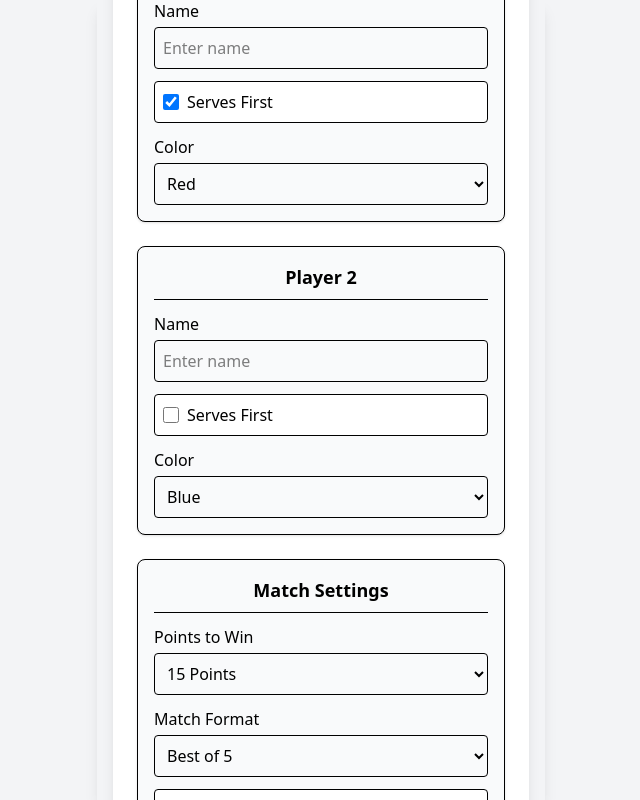
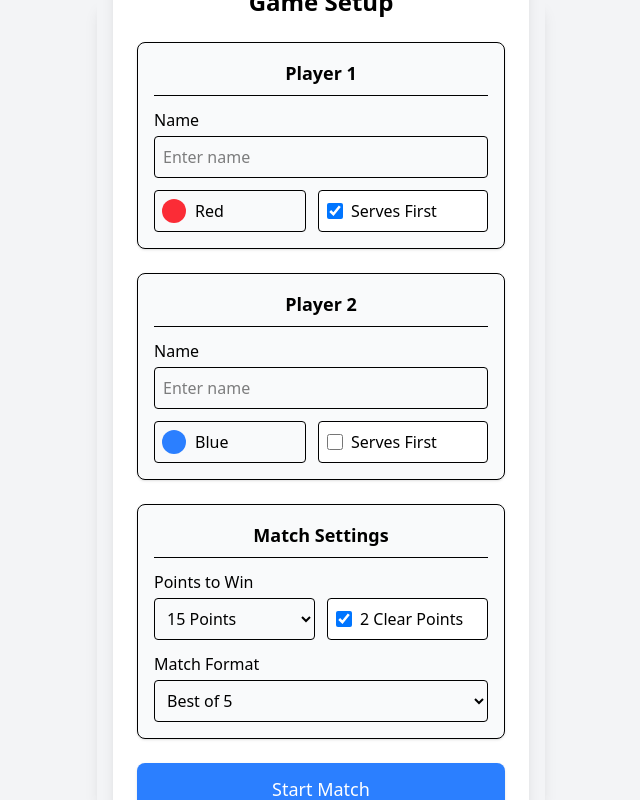
Before and after one commit to WebDevRich-01/Squash-Marker, a React (Vite) app: page / in a window 1280 px wide. Shown: the whole page, without its empty margins (319-959 px from the left). Built offline with nearby package versions, Linux system fonts and the light colour scheme.

Commit message:
Improved layout of the match settings screen to take up less space.

```diff
--- a/src/components/GameSetupScreen.jsx
+++ b/src/components/GameSetupScreen.jsx
@@ -34,14 +34,20 @@ export default function GameSetupScreen({
   };
 
   const colorOptions = [
-    { value: "border-red-500", label: "Red", class: "bg-red-500" },
-    { value: "border-blue-500", label: "Blue", class: "bg-blue-500" },
-    { value: "border-green-500", label: "Green", class: "bg-green-500" },
-    { value: "border-yellow-500", label: "Yellow", class: "bg-yellow-500" },
-    { value: "border-purple-500", label: "Purple", class: "bg-purple-500" },
-    { value: "border-black", label: "Black", class: "bg-black text-white" },
-    { value: "border-white", label: "White", class: "bg-white border" },
+    { value: "border-red-500", label: "Red", bgClass: "bg-red-500" },
+    { value: "border-blue-500", label: "Blue", bgClass: "bg-blue-500" },
+    { value: "border-green-500", label: "Green", bgClass: "bg-green-500" },
+    { value: "border-yellow-500", label: "Yellow", bgClass: "bg-yellow-500" },
+    { value: "border-purple-500", label: "Purple", bgClass: "bg-purple-500" },
+    { value: "border-black", label: "Black", bgClass: "bg-black" },
+    { value: "border-white", label: "White", bgClass: "bg-white border" },
   ];
+
+  // Helper function to get the background class for a color value
+  const getColorBgClass = (colorValue) => {
+    const color = colorOptions.find((c) => c.value === colorValue);
+    return color ? color.bgClass : "";
+  };
 
   return (
     <div className="h-full flex items-center justify-center bg-gray-100 p-4 overflow-auto">
@@ -68,7 +74,38 @@ export default function GameSetupScreen({
                   placeholder="Enter name"
                 />
               </div>
-              <div className="flex items-center p-2 bg-white rounded border">
+
+              {/* Color and Serving side by side */}
+              <div className="flex gap-3">
+                {/* Color selector */}
+                <div className="flex-1">
+                  <div className="relative">
+                    <select
+                      value={settings.player1Color}
+                      onChange={(e) =>
+                        setSettings({
+                          ...settings,
+                          player1Color: e.target.value,
+                        })
+                      }
+                      className="w-full p-2 border rounded appearance-none pl-10"
+                    >
+                      {colorOptions.map((color) => (
+                        <option key={color.value} value={color.value}>
+                          {color.label}
+                        </option>
+                      ))}
+                    </select>
+                    <div
+                      className={`absolute left-2 top-1/2 transform -translate-y-1/2 w-6 h-6 rounded-full ${getColorBgClass(
+                        settings.player1Color
+                      )}`}
+                    />
+                  </div>
+                </div>
+
+                {/* Serves First checkbox */}
+                <div className="flex-1 flex items-center p-2 bg-white rounded border">
                   <input
                     type="checkbox"
                     checked={settings.player1Serving}
@@ -83,25 +120,6 @@ export default function GameSetupScreen({
                   />
                   <label className="font-medium">Serves First</label>
                 </div>
-              <div>
-                <label className="block mb-1 font-medium">Color</label>
-                <select
-                  value={settings.player1Color}
-                  onChange={(e) =>
-                    setSettings({ ...settings, player1Color: e.target.value })
-                  }
-                  className="w-full p-2 border rounded"
-                >
-                  {colorOptions.map((color) => (
-                    <option
-                      key={color.value}
-                      value={color.value}
-                      className={color.class}
-                    >
-                      {color.label}
-                    </option>
-                  ))}
-                </select>
               </div>
             </div>
           </div>
@@ -124,7 +142,38 @@ export default function GameSetupScreen({
                   placeholder="Enter name"
                 />
               </div>
-              <div className="flex items-center p-2 bg-white rounded border">
+
+              {/* Color and Serving side by side */}
+              <div className="flex gap-3">
+                {/* Color selector */}
+                <div className="flex-1">
+                  <div className="relative">
+                    <select
+                      value={settings.player2Color}
+                      onChange={(e) =>
+                        setSettings({
+                          ...settings,
+                          player2Color: e.target.value,
+                        })
+                      }
+                      className="w-full p-2 border rounded appearance-none pl-10"
+                    >
+                      {colorOptions.map((color) => (
+                        <option key={color.value} value={color.value}>
+                          {color.label}
+                        </option>
+                      ))}
+                    </select>
+                    <div
+                      className={`absolute left-2 top-1/2 transform -translate-y-1/2 w-6 h-6 rounded-full ${getColorBgClass(
+                        settings.player2Color
+                      )}`}
+                    />
+                  </div>
+                </div>
+
+                {/* Serves First checkbox */}
+                <div className="flex-1 flex items-center p-2 bg-white rounded border">
                   <input
                     type="checkbox"
                     checked={!settings.player1Serving}
@@ -139,25 +188,6 @@ export default function GameSetupScreen({
                   />
                   <label className="font-medium">Serves First</label>
                 </div>
-              <div>
-                <label className="block mb-1 font-medium">Color</label>
-                <select
-                  value={settings.player2Color}
-                  onChange={(e) =>
-                    setSettings({ ...settings, player2Color: e.target.value })
-                  }
-                  className="w-full p-2 border rounded"
-                >
-                  {colorOptions.map((color) => (
-                    <option
-                      key={color.value}
-                      value={color.value}
-                      className={color.class}
-                    >
-                      {color.label}
-                    </option>
-                  ))}
-                </select>
               </div>
             </div>
           </div>
@@ -168,8 +198,13 @@ export default function GameSetupScreen({
               Match Settings
             </h3>
             <div className="space-y-3">
-              <div>
-                <label className="block mb-1 font-medium">Points to Win</label>
+              {/* Points to Win and 2 Clear Points side by side */}
+              <div className="flex gap-3">
+                {/* Points to Win */}
+                <div className="flex-1">
+                  <label className="block mb-1 font-medium">
+                    Points to Win
+                  </label>
                   <select
                     value={settings.pointsToWin}
                     onChange={(e) =>
@@ -184,6 +219,27 @@ export default function GameSetupScreen({
                     <option value={15}>15 Points</option>
                   </select>
                 </div>
+
+                {/* 2 Clear Points checkbox */}
+                <div className="flex-1 flex items-end">
+                  <div className="flex items-center p-2 bg-white rounded border w-full">
+                    <input
+                      type="checkbox"
+                      checked={settings.clearPoints === 2}
+                      onChange={(e) =>
+                        setSettings({
+                          ...settings,
+                          clearPoints: e.target.checked ? 2 : 1,
+                        })
+                      }
+                      className="mr-2 h-4 w-4"
+                    />
+                    <label className="font-medium">2 Clear Points</label>
+                  </div>
+                </div>
+              </div>
+
+              {/* Match Format */}
               <div>
                 <label className="block mb-1 font-medium">Match Format</label>
                 <select
@@ -196,20 +252,6 @@ export default function GameSetupScreen({
                   <option value={3}>Best of 3</option>
                   <option value={5}>Best of 5</option>
                 </select>
-              </div>
-              <div className="flex items-center p-2 bg-white rounded border">
-                <input
-                  type="checkbox"
-                  checked={settings.clearPoints === 2}
-                  onChange={(e) =>
-                    setSettings({
-                      ...settings,
-                      clearPoints: e.target.checked ? 2 : 1,
-                    })
-                  }
-                  className="mr-2 h-4 w-4"
-                />
-                <label className="font-medium">Win by 2 clear points</label>
               </div>
             </div>
           </div>
```
Lines whose indentation alone changed are shown as unchanged.
